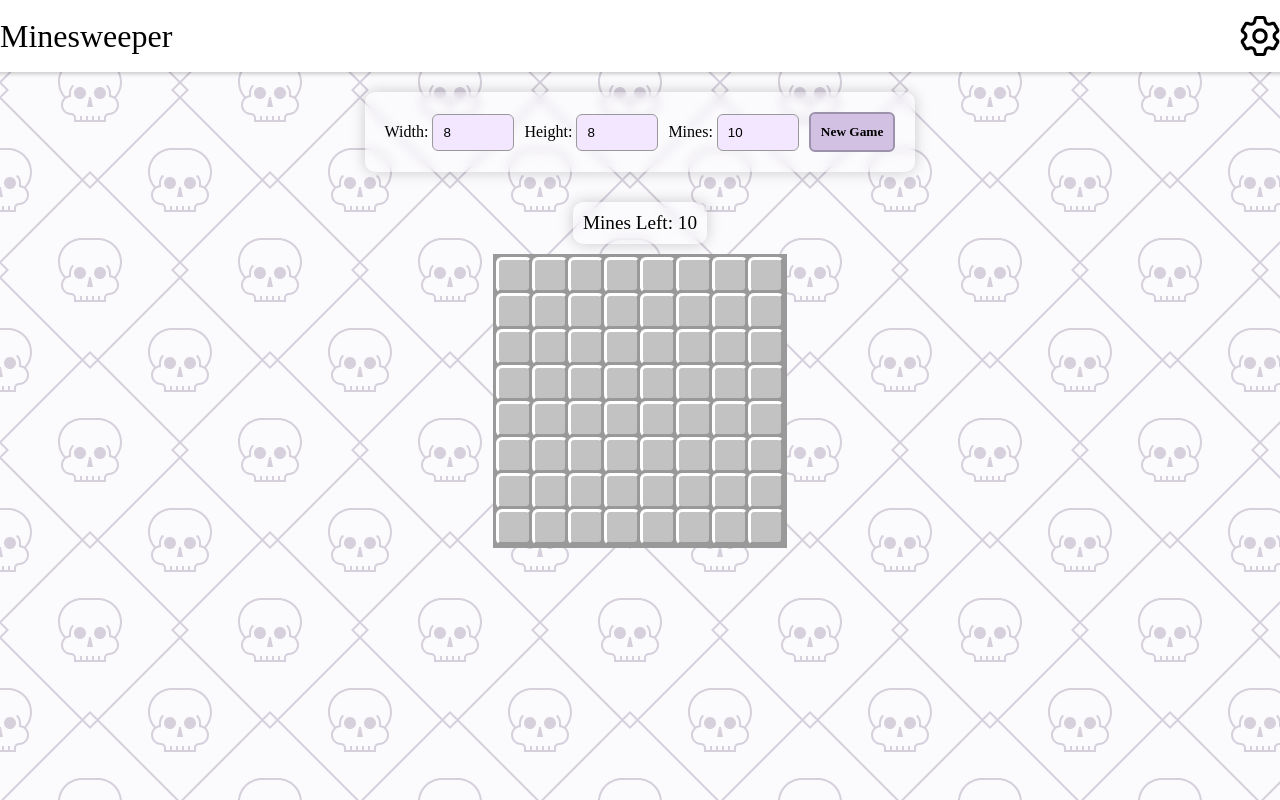
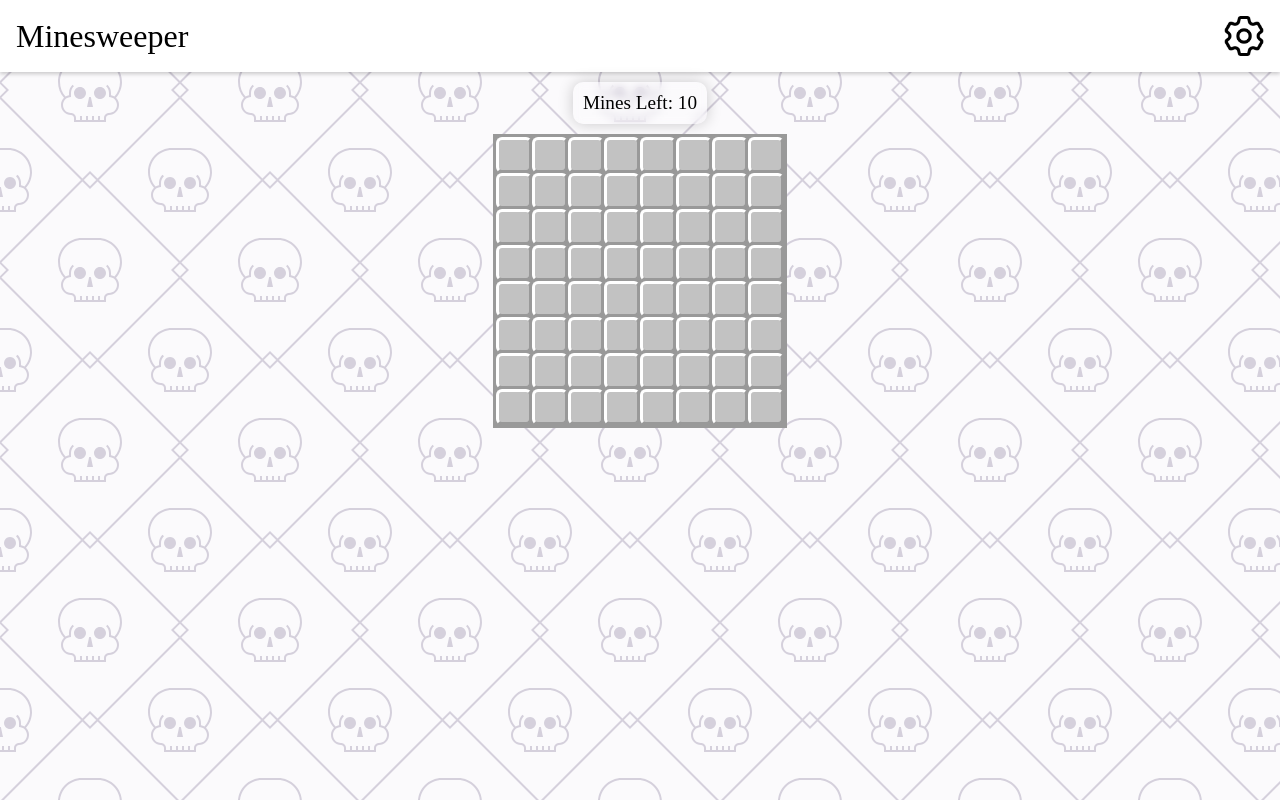
Before and after one commit to RussianYankee/miner-game, a React (Vite) app: page / in a window 1280 px wide. Built offline with nearby package versions, Linux system fonts and the light colour scheme; a web font is replaced by a local one.

Commit message:
refactor

```diff
--- a/src/App.tsx
+++ b/src/App.tsx
@@ -2,8 +2,32 @@ import GamePage from './pages/GamePage';
 import './css/app.css'
 import settingsIcon from './assets/settings.png';
 import { BrowserRouter as Router, Route, Routes } from 'react-router-dom';
+import { useState } from 'react';
+import SettingsPage from './pages/SettingsPage';
+import { GameConfig } from './components/GameControls';
 
 function App() {
+
+  const [gameConfig, setGameConfig] = useState<GameConfig>({
+    width: 8,
+    height: 8,
+    mines: 10
+  });
+
+  const handleConfigSubmit = (e: React.FormEvent<HTMLFormElement>) => {
+          e.preventDefault();
+          const formData = new FormData(e.currentTarget);
+          const width = Number(formData.get('width'));
+          const height = Number(formData.get('height'));
+          const mines = Number(formData.get('mines'));
+
+          if (mines >= width * height) {
+            alert('Too many mines for the given field size!');
+            return;
+          }
+
+          setGameConfig({ width, height, mines });
+        };
 
   return (
     <div className="minesweeper">
@@ -14,7 +38,10 @@ function App() {
 
       <Router>
         <Routes>
-          <Route path="/" element={<GamePage />} />
+          <Route path="/"
+                 element={<GamePage gameConfig={gameConfig} setGameConfig={setGameConfig}/>} />
+          <Route path="/settings"
+                 element={<SettingsPage gameConfig={gameConfig} handleConfigSubmit={handleConfigSubmit}/>} />
         </Routes>
       </Router>
     </div>
--- a/src/css/app.css
+++ b/src/css/app.css
@@ -8,7 +8,7 @@
   display: flex;
   flex-direction: column;
   align-items: center;
-  padding: 0 20px;
+  /* padding: 0 20px; */
 }
 
 .title {
@@ -63,7 +63,7 @@
 .mobile-instructions {
   font-size: 0.9em;
   color: #000;
-  text-shadow: 0px 0px 10px #0000008f;
+  /* text-shadow: 0px 0px 10px #0000008f; */
 }
 
 .draggable-flag {
--- a/src/css/base.css
+++ b/src/css/base.css
@@ -2,6 +2,7 @@ html, body {
     margin: 0;
     padding: 0;
     font-family: 'Chivo', Helvetica, sans-serif;
+    box-sizing: border-box;
 }
 body {
     background-color: rgb(251, 250, 252);
--- a/src/css/header.css
+++ b/src/css/header.css
@@ -1,10 +1,10 @@
 .page__header {
     display: flex;
-    width: 100vw;
+    width: 100%;
     justify-content: space-between;
     align-items: center;
     padding: 1rem 1rem;
-    /* border-bottom: 1px solid var(--color-border); */
+    box-sizing: border-box;
     background-color: #fff;
     box-shadow: 0 2px 4px rgba(0, 0, 0, 0.2);
 }
--- a/src/pages/GamePage.tsx
+++ b/src/pages/GamePage.tsx
@@ -1,15 +1,14 @@
 import React, { useEffect, useState } from 'react';
 import { useGameSetup } from '../hooks/useGameSetup';
-import GameControls, { GameConfig } from '../components/GameControls';
+import { GameConfig } from '../components/GameControls';
 import GameBoard from '../components/GameBoard';
 import DraggableFlag from '../components/DraggableFlag';
 
-const GamePage = () => {
-    const [gameConfig, setGameConfig] = useState<GameConfig>({
-        width: 8,
-        height: 8,
-        mines: 10
-      });
+interface GamePageProps {
+  gameConfig: GameConfig;
+  setGameConfig: React.Dispatch<React.SetStateAction<GameConfig>>;
+}
+const GamePage = ({gameConfig, setGameConfig}:GamePageProps) => {
 
       const {
         gameStatus,
@@ -21,29 +20,12 @@ const GamePage = () => {
         handleCellRightClick
       } = useGameSetup(gameConfig);
 
-      const handleConfigSubmit = (e: React.FormEvent<HTMLFormElement>) => {
-        e.preventDefault();
-        const formData = new FormData(e.currentTarget);
-        const width = Number(formData.get('width'));
-        const height = Number(formData.get('height'));
-        const mines = Number(formData.get('mines'));
-
-        if (mines >= width * height) {
-          alert('Too many mines for the given field size!');
-          return;
-        }
-
-        setGameConfig({ width, height, mines });
-      };
-
       // Initialize the board when the gameConfig changes
        useEffect(() => {
          initializeBoard();
        }, [gameConfig]);
   return (
     <>
-        <GameControls gameConfig={gameConfig} handleFormSubmit={handleConfigSubmit} />
-
         {gameStatus !== 'playing' && (
         <div className="game-status">
             {gameStatus === 'won' ? 'You Won!' : 'Game Over!'}
--- /dev/null
+++ b/src/pages/SettingsPage.tsx
@@ -0,0 +1,13 @@
+import GameControls, { GameConfig } from "../components/GameControls"
+
+interface SettingsPageProps {
+  gameConfig: GameConfig;
+  handleConfigSubmit: (e: React.FormEvent<HTMLFormElement>) => void;
+}
+const SettingsPage = ({gameConfig, handleConfigSubmit}:SettingsPageProps) => {
+  return (
+    <GameControls gameConfig={gameConfig} handleFormSubmit={handleConfigSubmit} />
+  )
+}
+
+export default SettingsPage
```
